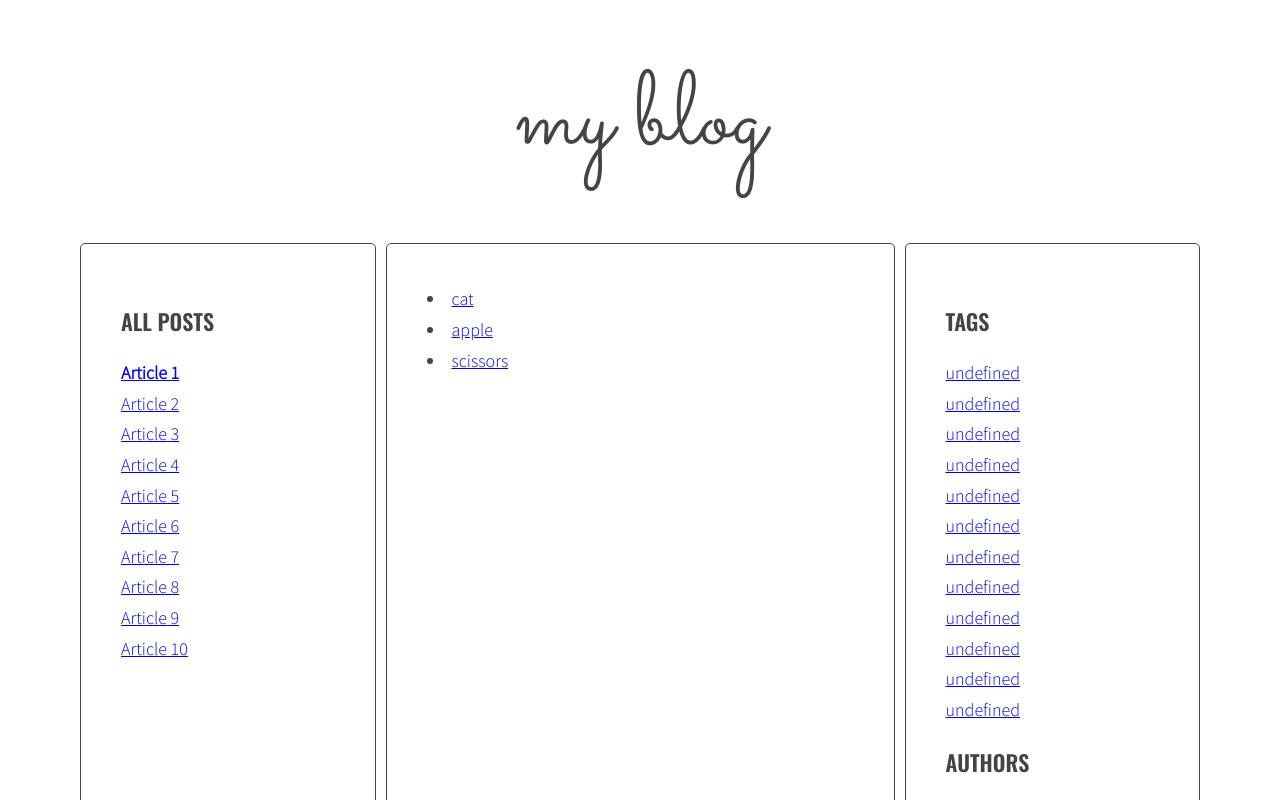
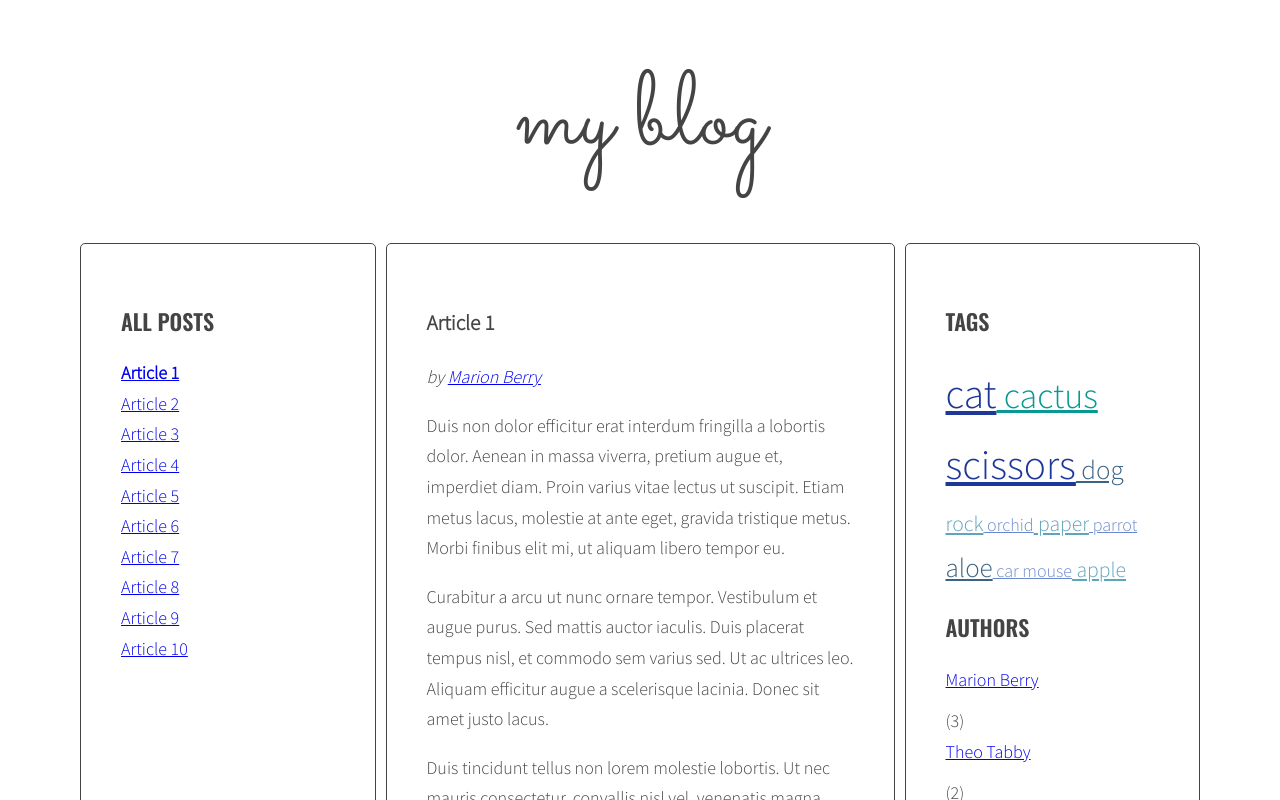
Before and after one commit to Oskyyy/javascript-blog, a website: page index.html in a window 1280 px wide. Both pictures are taken after a click on the link "Article 1". Shown: the top 800 px of the page. Drawn offline with nearby package versions, Linux system fonts and the light colour scheme.

Commit message:
Add Tags cloud and author list with articles

```diff
--- a/js/script.js
+++ b/js/script.js
@@ -1,64 +1,48 @@
+'use strict'; {
+  const titleClickHandler = function(event) {
+      event.preventDefault();
+      const clickedElement = this;
+      const activeLinks = document.querySelectorAll('.titles a.active');
 
-'use strict';
+      for (let activeLink of activeLinks) {
+          activeLink.classList.remove('active');
+      }
+
+      clickedElement.classList.add('active');
+      const activeArticles = document.querySelectorAll('.posts article.active');
+
+      for (let activeArticle of activeArticles) {
+          activeArticle.classList.remove('active');
+      }
+
+      const articleSelector = clickedElement.getAttribute('href');
+      const targetArticle = document.querySelector('.posts ' + articleSelector);
+      targetArticle.classList.add('active');
+  };
 
   const optArticleSelector = '.post',
       optTitleSelector = '.post-title',
       optTitleListSelector = '.titles',
       optArticleTagsSelector = '.post-tags .list',
-  optArticleAuthorSelector = '.post-author',
-  optTagsListSelector = '.tags.list',
-  optCloudClassCount = '5',
-  optCloudClassPrefix = 'tag-size',
-  optArticleTagsElementSelector = '.post-tags .list li';
-
-
-function titleClickHandler(event) {
-  event.preventDefault();
-  const clickedElement = this;
-  /* [DONE] remove class 'active' from all article links  */
-  const activeLinks = document.querySelectorAll('.titles a.active');
-
-  for (let activeLink of activeLinks) {
-    activeLink.classList.remove('active');
-  }
-  /* [IN PROGRESS] add class 'active' to the clicked link */
-  clickedElement.classList.add('active');
-  /* [DONE] remove class 'active' from all articles */
-  const activeArticles = document.querySelectorAll('article.active');
-
-  for (let activeArticle of activeArticles) {
-    activeArticle.classList.remove('active');
-  }
-  /* get 'href' attribute from the clicked link */
-  const atricleSelector = clickedElement.getAttribute('href');
-  /* find the correct article using the selector (value of 'href' attribute) */
-  const targetArticle = document.querySelector(atricleSelector);
-
-  /* add class 'active' to the correct article */
-  targetArticle.classList.add('active');
-}
+      optArticleAuthorSelector = '.authors',
+      optCloudClassCount = 5,
+      optCloudClassPrefix = 'tag-size-';
 
   function generateTitleLinks(customSelector = '') {
-  /* remover contents of titleList */
       const titleList = document.querySelector(optTitleListSelector);
-  /* for each article */
       const articles = document.querySelectorAll(optArticleSelector + customSelector);
       let html = '';
 
       for (let article of articles) {
-    /* get the article id */
           const articleId = article.getAttribute('id');
-    /* find the title element */
           const articleTitle = article.querySelector(optTitleSelector).innerHTML;
-    /* get the title from the title element */
-    /* create HTML of the link */
           const linkHTML = '<li><a href="#' + articleId + '"><span>' + articleTitle + '</span></a></li>';
-    /* insert link into titleList */
           html = html + linkHTML;
       }
 
       titleList.innerHTML = html;
       const links = document.querySelectorAll('.titles a');
+
       for (let link of links) {
           link.addEventListener('click', titleClickHandler);
       }
@@ -66,19 +50,95 @@ function generateTitleLinks(customSelector = '') {
 
   generateTitleLinks();
 
+  function calculateTagsParams(tags) {
+      const tagsParams = { 'max': 0, 'min': 999999 };
 
-function tagClickHandler(event){
+      for (let tag in tags) {
+          if (tagsParams.max < tags[tag]) {
+              tagsParams.max = tags[tag];
+          }
+          if (tagsParams.min > tags[tag]) {
+              tagsParams.min = tags[tag];
+          }
+      }
+      return tagsParams;
+  }
+
+  function calculateTagClass(count, tagsParams) {
+      const normalizedCount = count - tagsParams.min;
+      const normalizedMax = tagsParams.max - tagsParams.min;
+      const percentage = normalizedCount / normalizedMax;
+      const classNumber = Math.floor(percentage * (optCloudClassCount - 1) + 1);
+      const tagClass = optCloudClassPrefix + classNumber;
+      return tagClass;
+  }
+
+
+  function generateTags() {
+      /* [NEW] create a new variable allTags with an empty object */
+      let allTags = {};
+      /* find all articles */
+      const articles = document.querySelectorAll(optArticleSelector);
+      /* START LOOP: for every article: */
+      for (let article of articles) {
+
+          let html = '';
+          /* find tags wrapper */
+          const tagWrapper = article.querySelector(optArticleTagsSelector);
+          /* get tags from data-tags attribute */
+          const articleTags = article.getAttribute('data-tags');
+          /* split tags into array */
+          const articleTagsArray = articleTags.split(' ');
+          /* START LOOP: for each tag */
+          for (let tag of articleTagsArray) {
+
+              /* generate HTML of the link */
+              const linkHTML = '<li><a href="#tag-' + tag + '">' + ' ' + tag + ' ' + '</a></li>';
+              /* add generated code to html variable */
+              html = html + linkHTML;
+              /* [NEW] check if this link is NOT already in allTags */
+              if (!allTags.hasOwnProperty(tag)) {
+                  /*[NEW] add tag to allTags object*/
+                  allTags[tag] = 1;
+              } else {
+                  allTags[tag]++;
+              }
+              /* END LOOP: for each tag */
+          }
+          /* insert HTML of all the links into the tags wrapper */
+          tagWrapper.innerHTML = html;
+          /* END LOOP: for every article: */
+      }
+      /* [NEW] find list of tags in right column */
+      const tagList = document.querySelector('.tags');
+      /*[NEW] create const tagsParams*/
+      const tagsParams = calculateTagsParams(allTags);
+      /*[NEW] create variable for all links HTML code*/
+      let allTagsHTML = '';
+      /*[NEW] START LOOP: for each tag in allTags:*/
+      for (let tag in allTags) {
+          /*[NEW] generate code of a link and add it to allTaggsHTML*/
+          const tagLinkHTML = calculateTagClass(allTags[tag], tagsParams);
+          allTagsHTML += '<a href="#tag-' + tag + '" class="' + tagLinkHTML + '"> ' + tag + '</a>' /*+'(' + allTags[tag] + ')'*/ ;
+          /*[NEW] END LOOP: for each tag in allTags*/
+      }
+      /*[NEW] add html from allTaggsHTML to tagList*/
+      tagList.innerHTML = allTagsHTML;
+  }
+
+  generateTags();
+
+  function tagClickHandler(event) {
       /* prevent default action for this event */
       event.preventDefault();
       /* make new constant named "clickedElement" and give it the value of "this" */
       const clickedElement = this;
       /* make a new constant "href" and read the attribute "href" of the clicked element */
-  const link = clickedElement.querySelector('a[href^=#tag-"]');
-  const href = link.getAttribute('href');
+      const href = clickedElement.getAttribute('href');
       /* make a new constant "tag" and extract tag from the "href" constant */
       const tag = href.replace('#tag-', '');
       /* find all tag links with class active */
-  const activeTagLinks = document.querySelectorAll('a.active');
+      const activeTagLinks = document.querySelectorAll('a.active[href^="#tag-"]');
       /* START LOOP: for each active tag link */
       for (let activeTagLink of activeTagLinks) {
           /* remove class active */
@@ -86,7 +146,7 @@ function tagClickHandler(event){
           /* END LOOP: for each active tag link */
       }
       /* find all tag links with "href" attribute equal to the "href" constant */
-  const hrefTagLinks = document.querySelectorAll(href);
+      const hrefTagLinks = document.querySelectorAll('a[href="' + href + '"]');
       /* START LOOP: for each found tag link */
       for (let hrefTagLink of hrefTagLinks) {
           /* add class active */
@@ -97,9 +157,9 @@ function tagClickHandler(event){
       generateTitleLinks('[data-tags~="' + tag + '"]');
   }
 
-function addClickListenersToTags(){
+  function addClickListenersToTags() {
       /* find all links to tags */
-  const tagLinks = document.querySelectorAll(optArticleTagsElementSelector);
+      const tagLinks = document.querySelectorAll('a[href^="#tag-"]');
       /* START LOOP: for each link */
       for (let tagLink of tagLinks) {
           /* add tagClickHandler as event listener for that link */
@@ -111,36 +171,45 @@ function addClickListenersToTags(){
   addClickListenersToTags();
 
   function generateAuthors() {
-  /* find class active in "article"*/
-  const activeArticles = document.querySelectorAll('.post.active');
-  /* make LOOP for articles and add class active*/
-  for(let activeArticle of activeArticles){
-    activeArticle.classList.add('active');
-  }
-  /* find authors text in html */
-  const names = document.querySelectorAll(optArticleAuthorSelector);
-  /* make a LOOP and remove authors from html*/
-  for(let name of names){
-    name.innerHTML = '';
-  }
       /* find all articles */
       const articles = document.querySelectorAll(optArticleSelector);
-  /* START LOOP: for every article */
-  for (let article of articles) {
-    /* find author wrapper */
-    const authorsWraper = article.querySelector(optArticleAuthorSelector);
+      /* find authors wrapper */
+      const authorWrapper = document.querySelector(optArticleAuthorSelector);
       /* make html variable with empty string */
       let html = '';
-    /* get tags from author-tag attribute */
-    const authorTag = article.getAttribute('author-tag');
-    /* generate HTML of the author's link */
-    const linkAuthorHTMLTag = '<li><a href="#au-' + authorTag + '">' + authorTag + '</a></li>';
+      /* [NEW] create a new variable allAuthors with an empty object */
+      const allAuthors = {};
+      /* START LOOP: for every article: */
+      for (let article of articles) {
+          /* get author from author-tag attribute */
+          const author = article.getAttribute('author-tag');
+
+          const postAuthor = article.querySelector('.post .post-author');
+          postAuthor.innerHTML = 'by <a href="#author-' + author + '">' + author + '</a>';
+          /* generate HTML of the link */
+          const linkHTML = '<li><a href="#author-' + author + '">' + author + '</a></li>';
           /* add generated code to html variable */
-    html = html + linkAuthorHTMLTag;
+          html = html + linkHTML;
+          /* [NEW] check if this link is NOT already in allAuthors */
+          if (!allAuthors.hasOwnProperty(author)) {
+              /* [NEW] add tag to allAuthors object */
+              allAuthors[author] = 1;
+          } else {
+              allAuthors[author]++;
+          }
+      }
       /* insert HTML of all the links into the tags wrapper */
-    authorsWraper.innerHTML = html;
-    /* END LOOP */
+      authorWrapper.innerHTML = html;
+      /* [NEW] find list of tags in right column */
+      const tagList = document.querySelector(optArticleAuthorSelector);
+      /* [NEW] create new variable for all author links HTML code*/
+      let allAuthorsHTML = '';
+      /*[NEW] start LOOP for each authorTag in allAuthors*/
+      for (let author in allAuthors) {
+          /*[NEW] generate code of a link and add it to allAuthorsHTML*/
+          allAuthorsHTML += '<li><a href="#author-' + author + '">' + author + '</a></li>' + '(' + allAuthors[author] + ')';
       }
+      authorWrapper.innerHTML = allAuthorsHTML;
   }
 
   generateAuthors();
@@ -150,104 +219,39 @@ function authorClickHandler(event) {
       event.preventDefault();
       /* make new constant named "clickedElement" and give it the value of "this" */
       const clickedElement = this;
-  /* make new constant named "href" */
-  const href = clickedElement.getAttribute('href');
-  /* make new constant author and take author name */
-  const author = href.replace('#au-', '');
+      /* make a new constant "href" and read the attribute "href" of the clicked element */
+      const hrefAuthor = clickedElement.getAttribute('href');
+      /* make a new constant "tag" and extract tag from the "href" constant */
+      const tagAuthor = hrefAuthor.replace('#author-', '');
       /* find all author links with class active */
-  const activeAuthors = document.querySelectorAll('a.active[href^="#au-"]');
-  /* START LOOP: for each activeAuthor */
-  for (let activeAuthor of activeAuthors) {
-    activeAuthor.classList.remove('active');
-    /* END LOOP */
+      const activeAuthorLinks = document.querySelectorAll('a.active[href^="#author-"]');
+      /* START LOOP: for each active tag link */
+      for (let activeAuthorLink of activeAuthorLinks) {
+          /* remove class active */
+          activeAuthorLink.classList.remove('active');
+          /* END LOOP: for each active tag link */
       }
-  const authorLinks = document.querySelectorAll('a[href="' + href + '"]');
-  /* START LOOP: for each authorlink */
-  for (let authorLink of authorLinks) {
-    authorLink.classList.add('active');
+      /* find all tag links with "href" attribute equal to the "href" constant */
+      const hrefAuthorLinks = document.querySelectorAll('a[href="' + hrefAuthor + '"]');
+      /* START LOOP: for each found author link */
+      for (let hrefAuthorLink of hrefAuthorLinks) {
+          /* add class active */
+          hrefAuthorLink.classList.add('active');
+          /* END LOOP: for each found tag link */
       }
-  generateTitleLinks('[author-tag="' + author + '"]');
-  /* END LOOP */
+      /* execute function "generateTitleLinks" with article selector as argument */
+      generateTitleLinks('[author-tag="' + tagAuthor + '"]');
   }
 
   function addClickListenersToAuthors() {
-  /* find all links to tags */
-  const linksToAuthors = document.querySelectorAll('.post-author a');
+      /* find all links to authors */
+      const authorLinks = document.querySelectorAll('a[href^="#author-"]');
       /* START LOOP: for each link */
-  for (let linkAuthor of linksToAuthors) {
-    linkAuthor.addEventListener('click', authorClickHandler);
-  }
+      for (let authorLink of authorLinks) {
+          /* add tagClickHandler as event listener for that link */
+          authorLink.addEventListener('click', authorClickHandler);
           /* END LOOP: for each link */
       }
+  }
   addClickListenersToAuthors();
-
-
-function calculateTagsParams(tags) {
-  const params = { max: 0, min: 999999 };
-  console.log(params);
-  for (let tag in tags) {
-    console.log(tag + ' is used ' + tags[tag] + ' times');
 }
-  return params;
-}
-function calculateTagClass(count, params) {
-  const normalizedCount = count - params.min;
-  const normalizedMax = params.max - params.min;
-  const percentage = normalizedCount / normalizedMax;
-  const classNumber = Math.floor(percentage * (optCloudClassCount - 1) + 1);
-  const classTag = optCloudClassPrefix + classNumber;
-  console.log(classTag);
-}
-
-function generateTags() {
-  /* NEW crate a new variable allTags with an empty object */
-  let allTags = {};
-  /* find all articles */
-  const articles = document.querySelectorAll('.post');
-  /* START LOOP: for every article */
-  for (let article of articles) {
-    /* find tags wrapper */
-    const tagsWrapper = document.querySelector(optArticleSelector);
-    /* make html variable with empty string */
-    let html = '';
-    /* get tags from data-tags attribute */
-    const articleTags = article.getAttribute('data-tags');
-    /* split tags into array */
-    const articleTagsArray = articleTags.split(' ');
-    /* START LOOP: for each tag */
-    for (let tag of articleTagsArray) {
-      /* generate HTML of the link */
-      const linkHTMLTag = '<li><a href="#tag-' + tag + '">' + tag + '</a></li>';
-      /* add generated code to html variable */
-      html = html + linkHTMLTag;
-      /* NEW check if this  link is NOT already in allTags */
-      if (!allTags.hasOwnProperty(tag)) {
-        /* NEW add tag to allTags object */
-        allTags[tag] = 1;
-      } else {
-        allTags[tag]++;
-      }
-      /* END LOOP: for each tag */
-    }
-    /* insert HTML of all the links into the tags wrapper */
-    tagsWrapper.innerHTML = html;
-    /* END LOOP: for every article: */
-  }
-  /* NEW find list of tags in rught column */
-  const tagList = document.querySelector('.tags');
-  /* NEW create variable for all links HTML code */
-  const tagsParams = calculateTagsParams(allTags);
-  /* NEW add HTML code for allTagsHTML */
-  let allTagsHTML = '';
-  /* NEW START LOOP: for each tag in allTags: */
-  for (let tag in allTags) {
-    /* NEW generate code of a link and add it to allTagsHTML */
-    const tagLinkHTML = '<li>' + calculateTagClass(allTags[tag], tagsParams) + '</li>';
-    allTagsHTML += tagLinkHTML;
-    /* NEW END LOOP: for each tag in allTags */
-  }
-  /* NEW add html from allTagsHTML to tagList */
-  tagList.innerHTML = '<a href="# ' + allTagsHTML + '">' + allTagsHTML + '</a>';
-}
-
-generateTags();
--- a/sass/style.scss
+++ b/sass/style.scss
@@ -121,4 +121,39 @@ body {
   p {
     margin: 0 10px 0 0;
   }
+  .list li {
+    margin-right: 5px;
+  }
 }
+
+.sidebar {
+  .tags {
+      .tag-size-1 {
+          font-size: 100%;
+          color: #6a89cc;
+          display: inline;
+      }
+      .tag-size-2 {
+          font-size: 120%;
+          color: #60a3bc;
+          display: inline;
+      }
+      .tag-size-3 {
+          font-size: 150%;
+          color: #3c6382;
+          display: inline;
+      }
+      .tag-size-4 {
+          font-size: 200%;
+          color: #079992;
+          display: inline;
+      }
+      .tag-size-5 {
+          font-size: 230%;
+          color: #1e3799;
+      }
+      li {
+          display: inline;
+      }
+  }
+}
```
Also changed, not shown: css/style.css, 1 other file. Lines whose indentation alone changed are shown as unchanged.
